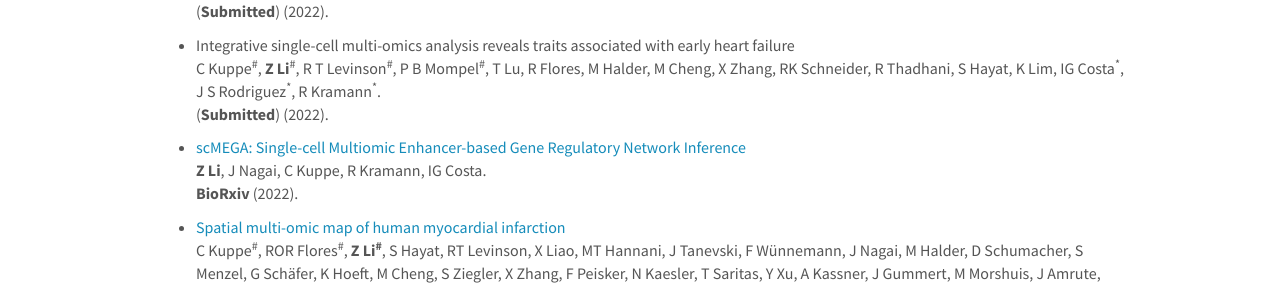
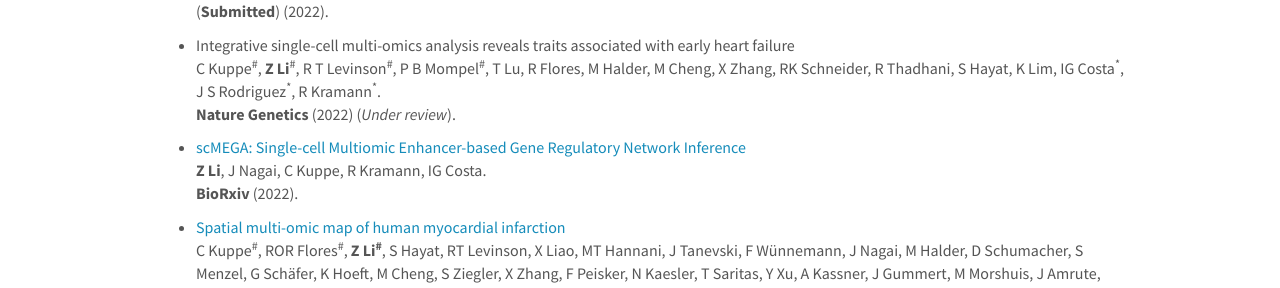
Before and after one commit to lzj1769/lzj1769.github.io, a Jekyll site: the page built from _pages/publications.md, in a window 1280 px wide and 900 px high. Shown: the part 303-591 px from the top of the window. Built offline with Jekyll 4.4.1, drawn with Linux system fonts in a browser that asks for light colours; nearby versions of some CDN libraries.

Commit message:
Update publications.md

```diff
--- a/_pages/publications.md
+++ b/_pages/publications.md
@@ -18,7 +18,7 @@ For a full list see: [Google Scholar](https://scholar.google.de/citations?user=x
 
 * Integrative single-cell multi-omics analysis reveals traits associated with early heart failure\
 C Kuppe<sup>\#</sup>, **Z Li**<sup>\#</sup>, R T Levinson<sup>\#</sup>, P B Mompel<sup>\#</sup>, T Lu, R Flores, M Halder, M Cheng, X Zhang, RK Schneider, R Thadhani, S Hayat, K Lim, IG Costa<sup>\*</sup>, J S Rodriguez<sup>\*</sup>, R Kramann<sup>\*</sup>.\
-(**Submitted**) (2022).
+**Nature Genetics** (2022) (*Under review*).
 
 * [scMEGA: Single-cell Multiomic Enhancer-based Gene Regulatory Network Inference](https://www.biorxiv.org/content/10.1101/2022.08.10.503335v1)\
 **Z Li**, J Nagai, C Kuppe, R Kramann, IG Costa.\
```
